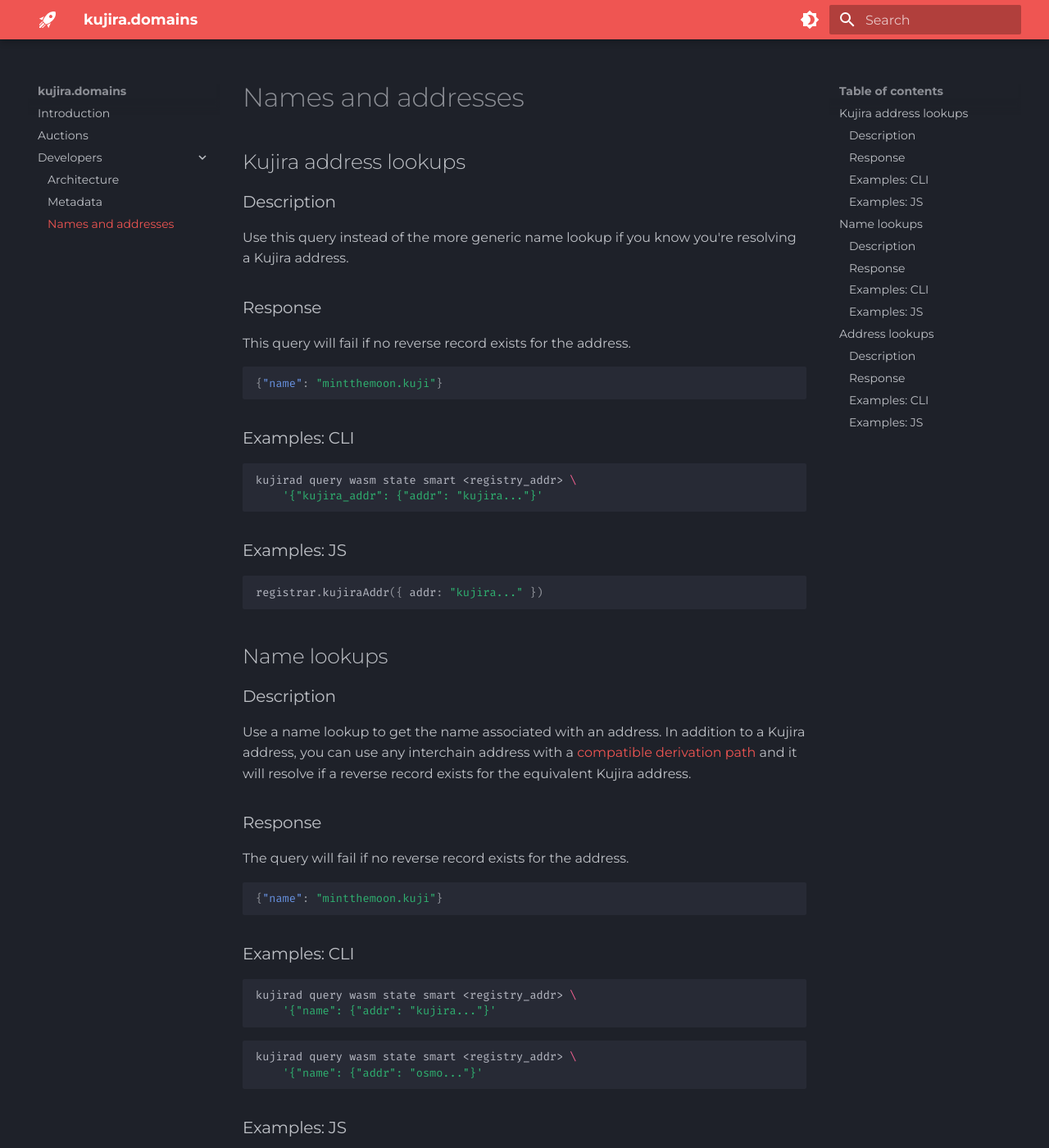
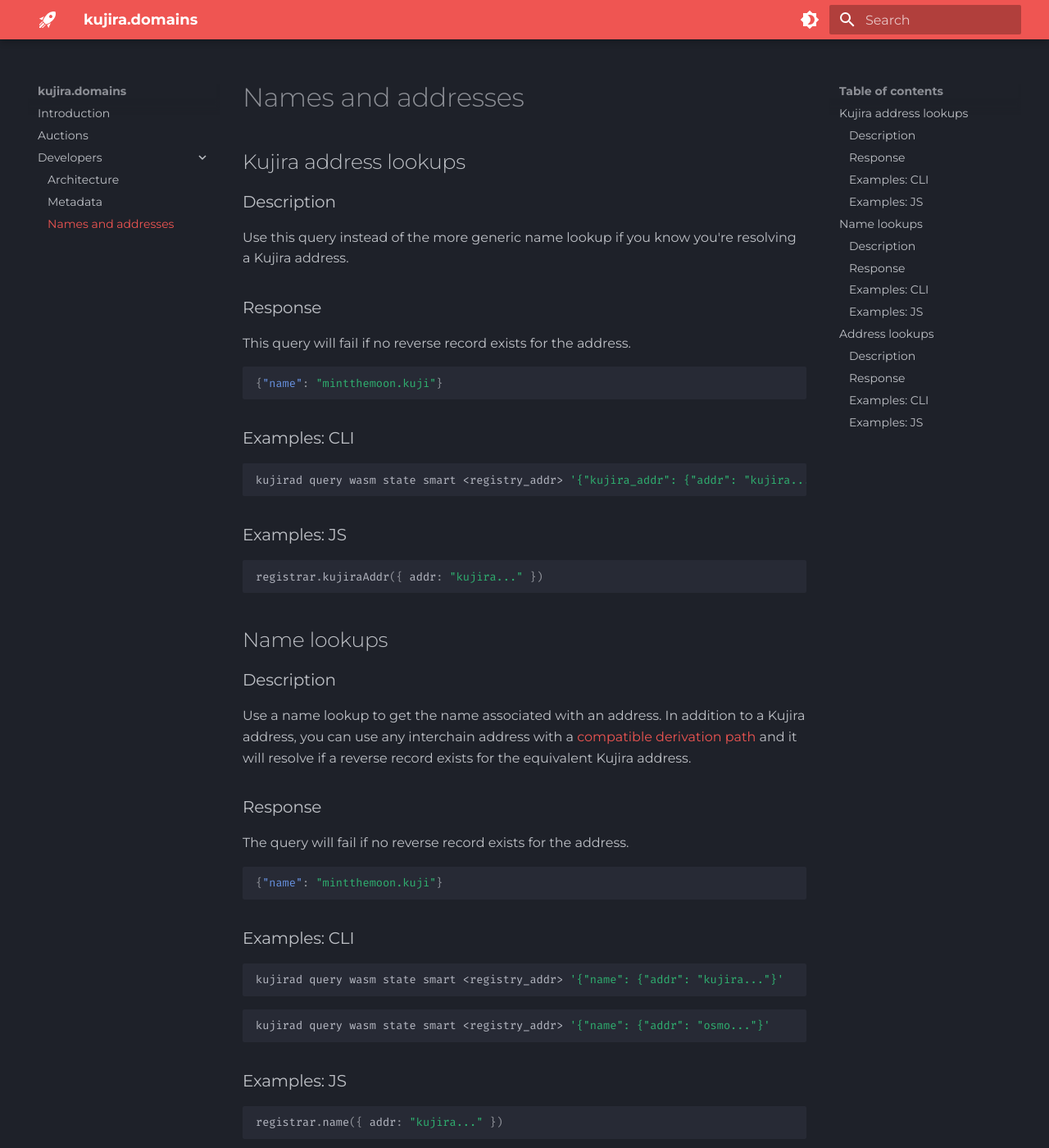
Before and after one commit to mintthemoon/docs.kujira.domains, an MkDocs documentation site: the page built from docs/developers/names-and-addresses.md, in a window 1280 px wide and 1400 px high. Shown: the whole window at 82% size. Built offline with MkDocs 1.6.1 and Material for MkDocs 9.7.7, drawn with Linux system fonts in a browser that asks for light colours.

Commit message:
style updates

````diff
--- a/docs/developers/names-and-addresses.md
+++ b/docs/developers/names-and-addresses.md
@@ -13,8 +13,7 @@ This query will fail if no reverse record exists for the address.
 
 ### Examples: CLI
 ```bash
-kujirad query wasm state smart <registry_addr> \
-    '{"kujira_addr": {"addr": "kujira..."}'
+kujirad query wasm state smart <registry_addr> '{"kujira_addr": {"addr": "kujira..."}'
 ```
 
 ### Examples: JS
@@ -37,13 +36,11 @@ The query will fail if no reverse record exists for the address.
 
 ### Examples: CLI
 ```bash
-kujirad query wasm state smart <registry_addr> \
-    '{"name": {"addr": "kujira..."}'
+kujirad query wasm state smart <registry_addr> '{"name": {"addr": "kujira..."}'
 ```
 
 ```bash
-kujirad query wasm state smart <registry_addr> \
-    '{"name": {"addr": "osmo..."}'
+kujirad query wasm state smart <registry_addr> '{"name": {"addr": "osmo..."}'
 ```
 
 ### Examples: JS
@@ -74,13 +71,11 @@ The query will fail if no record exists for the domain or if the record kind is
 
 ### Examples: CLI
 ```bash
-kujirad query wasm state smart <registry_addr> \
-    '{"addr": {"name": "mintthemoon.kuji"}'
+kujirad query wasm state smart <registry_addr> '{"addr": {"name": "mintthemoon.kuji"}'
 ```
 
 ```bash
-kujirad query wasm state smart <registry_addr> \
-    '{"addr": {"name": "mintthemoon.kuji", "prefix": "osmo"}'
+kujirad query wasm state smart <registry_addr> '{"addr": {"name": "mintthemoon.kuji", "prefix": "osmo"}'
 ```
 
 ### Examples: JS
````
Also changed, not shown: docs/developers/architecture.md (+2 -2 lines).
